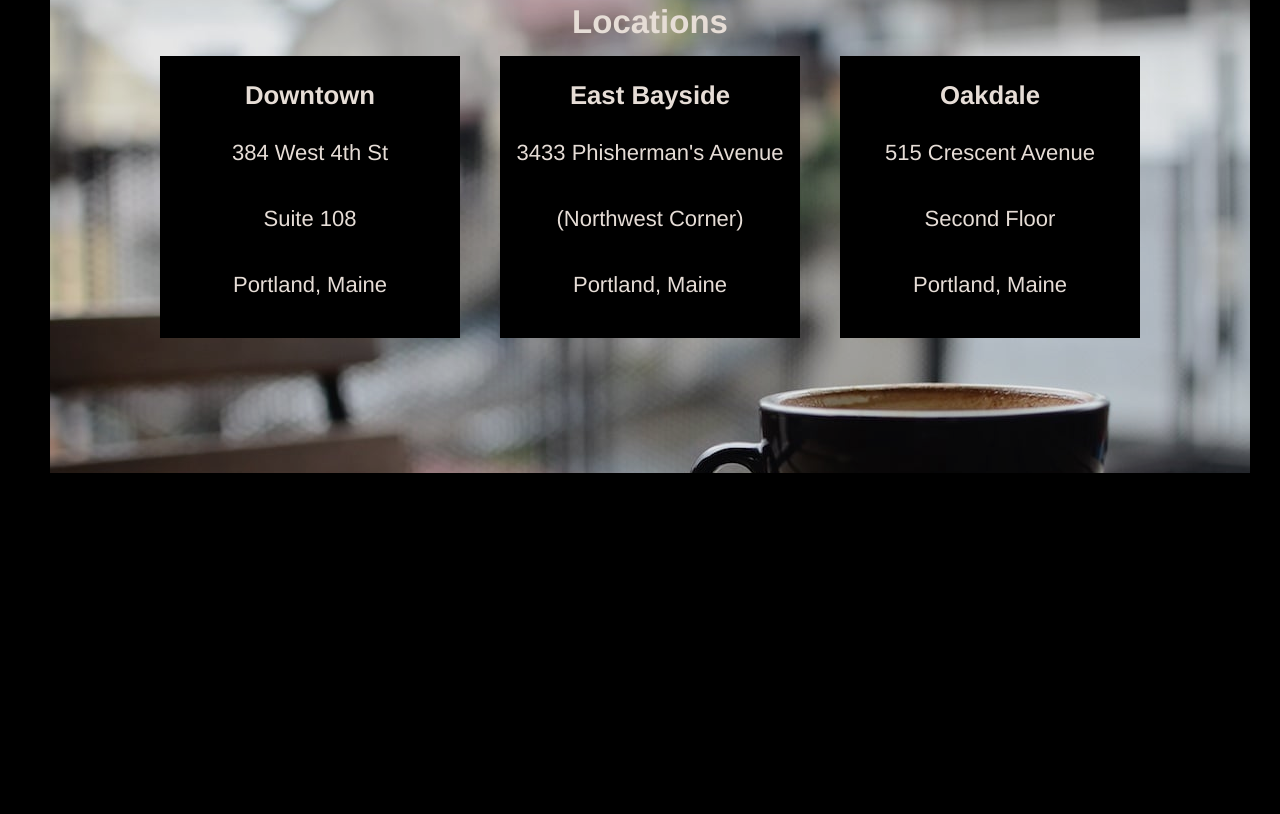
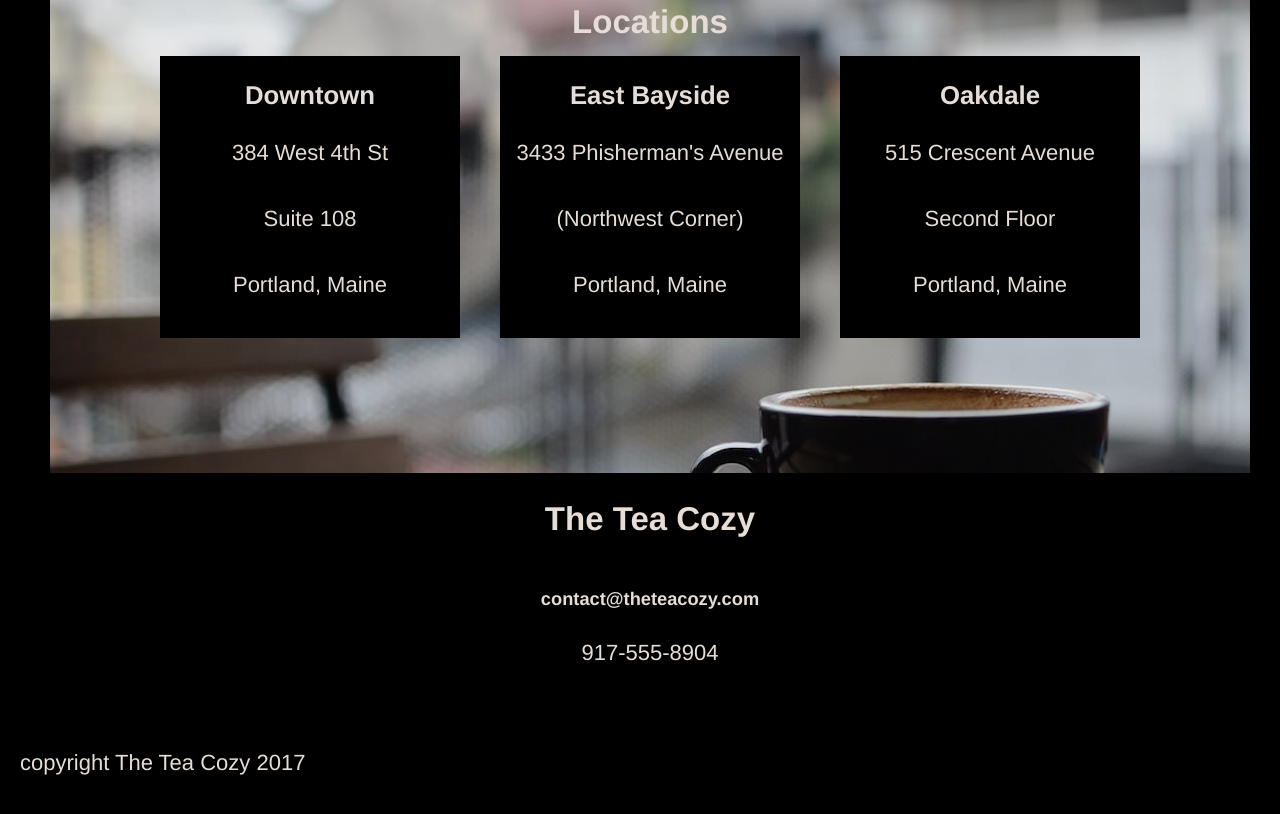
Before and after one commit to jimstav/tea-cozy, a plain HTML site: page index.html in a window 1280 px wide. Shown: the part 1634-2448 px from the top of the page. Before the commit the page ends 2157 px from the top, so only its background shows below. Drawn offline with Linux system fonts and the light colour scheme.

Commit message:
Add Contact section and Footer/Copyright

```diff
--- a/index.html
+++ b/index.html
@@ -78,7 +78,14 @@
           </article>
         </section>
       </section>
+      <section class="contact">
+        <h2>The Tea Cozy</h2>
+        <h5>contact@theteacozy.com</h5>
+        <p>917-555-8904</p>
+      </section>
     </main>
-    <footer></footer>
+    <footer>
+      <p class="copyright">copyright The Tea Cozy 2017</p>
+    </footer>
   </body>
 </html>
--- a/resources/css/styles.css
+++ b/resources/css/styles.css
@@ -51,6 +51,11 @@ header {
 
 main {
   margin: 0 50px 50px;
+  width: 1200px;
+}
+
+footer {
+  margin: 0 auto 40px 20px;
 }
 
 .hero {
@@ -133,3 +138,16 @@ main {
 .location p {
   margin: 30px auto 40px;
 }
+
+.contact {
+  height: 200px;
+  margin: 0 auto;
+}
+
+.contact h2 {
+  margin-bottom: 50px;
+}
+
+.copyright {
+  text-align: left;
+}
```
